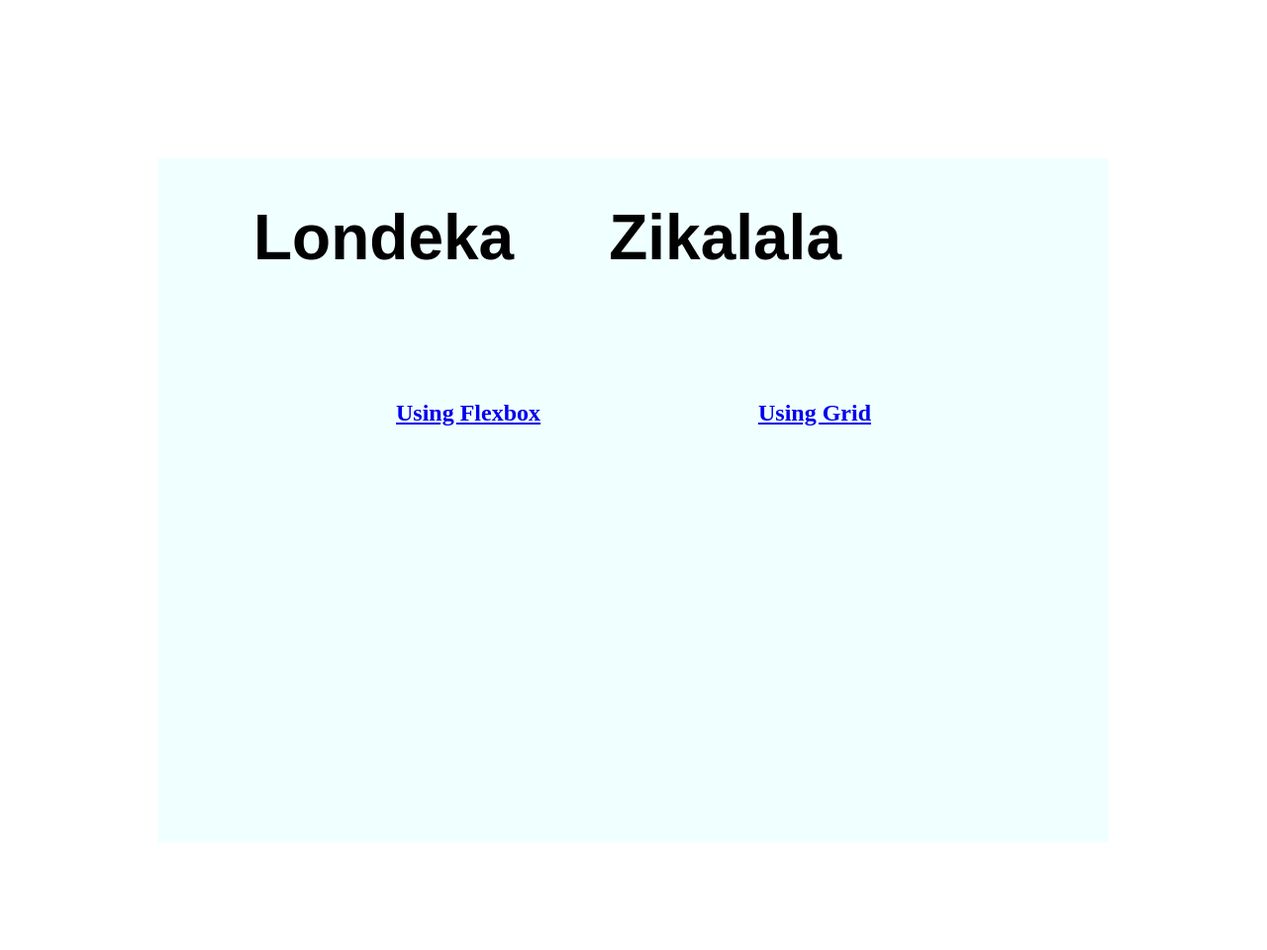
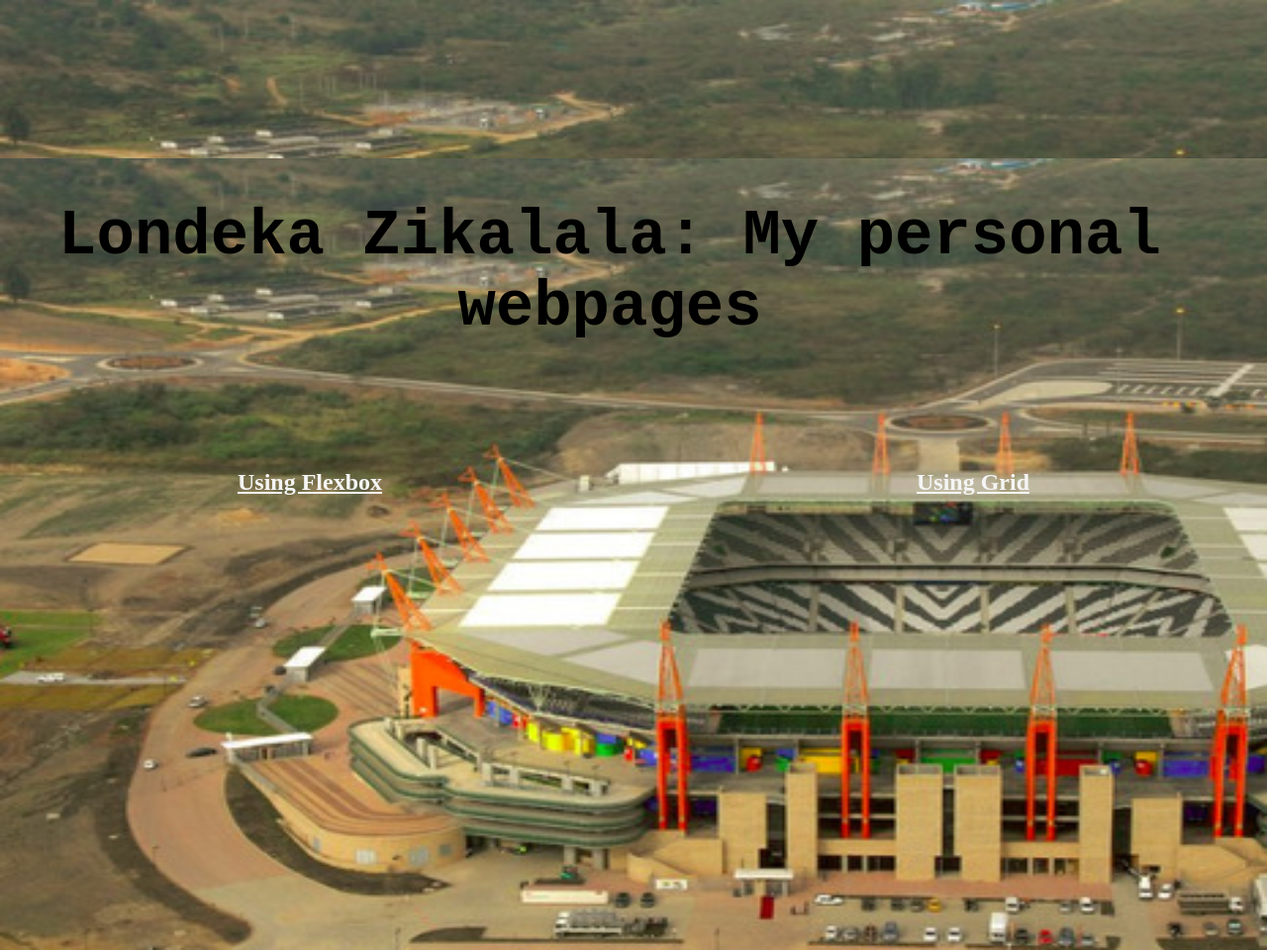
Before and after one commit to Londeka-Zikalala/Londeka-Zikalala.github.io-my-webpage, a plain HTML site: page index.html in a window 1280 px wide. Shown: the whole page at 99% size. Drawn offline with Linux system fonts and the light colour scheme.

Commit message:
background image added to landing page

```diff
--- a/index.html
+++ b/index.html
@@ -3,7 +3,7 @@
         <head>
 <meta charset="UTF-8">
     <meta name="viewport" content="width=device-width, initial-scale=1.0">
-    <title>basic_website</title>
+    <title>My Personal Webpages</title>
     <style>
 
 
@@ -12,48 +12,51 @@
     html,body {
                 height: 100%;
                 width: 100%;
-                margin: 0;
-                padding: 0;
+                margin: auto;
+                padding: auto;
                 left: 0;
                 top: 0;
                 font-size: 100%;
+                background-image:url(images/nelspruit-Mbombelastadium.jpg);
+                background-repeat: no-repeat;
+                background-size:100% 100%;
     }
+
+          a{
+            color:whitesmoke;
+          }
 
 
 
-
-@media only screen and (max-width: 33.75em) {  /* 540px */
+@media only screen and (max-width: 44em) {  /* 540px */
 
 .container {
     padding: auto;
-  width: 80%;
-  background-color: azure;
+    margin: auto;
+    width: 80%;
+    height: 100%;
+    background-color: sandybrown rosybrown;
 }
 .h1{
-            font-family: Arial, Helvetica, sans-serif;
+            font-family: 'Courier New', Courier, monospace;
             font-size:large;
             font-weight: bolder;
-            margin-top: 5em;
+            text-align: center;
+            margin-top: 1em;
             margin-bottom:0em;
             margin-right:1em ;
             margin-left:0em ;
             padding-left: 0em;
             color:black;
             padding-bottom:2em;
-            display:flex;
 
 
         }
-        .h12{
-            margin-right:1.5em;
-        }
+
 .links{
                     display: flex;
                     justify-content: space-between;
                     align-items: center;
-                    margin-left: 5em;
-                    margin-right: 5em;
-                    color: beige;
                     padding: auto;
 }
 
@@ -64,16 +67,16 @@
 
     .container {
         padding: auto;
-            width: 85%;
-            margin-left: auto;
-            margin-right: auto;
-            margin-top: 0em;
-            background-color: azure;
+        margin: auto;
+            width:85%;
+            height:100%;
+            background-color: sandybrown rosybrown;
         }
         .h1{
-            font-family: Arial, Helvetica, sans-serif;
+            font-family: 'Courier New', Courier, monospace;
             font-size: xx-large;
             font-weight: bolder;
+            text-align: center;
             margin-top: 5em;
             margin-bottom:0em;
             color:black;
@@ -84,16 +87,13 @@
 
 
         }
-        .h12{
-            margin-right:1.5em;
-        }
+
         .links{
                     display: flex;
                     justify-content: space-between;
-                    align-items: center;
+                    align-content: center;
                     margin-left: 10em;
                     margin-right: 10em;
-                    color: beige;
 
         }
 
@@ -101,14 +101,17 @@
 @media only screen and (min-width: 60em) { /* 960px */
   .container {
     padding: auto;
-    width: 75%;
-    max-width: 60rem;
-    background-color:azure;
+    margin: auto;
+    width: 100%;
+    height:100%;
+    max-width: 100rem;
+
   }
   .h1{
-            font-family: Arial, Helvetica, sans-serif;
+            font-family: 'Courier New', Courier, monospace;
             font-size: xx-large;
             font-weight: bolder;
+            text-align: center;
             margin-top: 5em;
             margin-bottom:0em;
             color:black;
@@ -118,26 +121,19 @@
 
 
         }
-        .h12{
-            margin-left: 1.5em;
-            margin-right:1.5em;
-        }
-  .links{
+
+   .links{
                     display: flex;
                     justify-content: space-between;
                     align-items: center;
                     margin-left: 15em;
                     margin-right: 15em;
-                    color: beige;
                     padding-bottom:25em;
                     padding-top:0em;
                     margin-top:0em;
                 }
 
-        .h11,h12{
-            text-align: center;
 
-        }
   }
 
     </style>
@@ -148,8 +144,8 @@
 
     <main class="container">
         <div class="h1">
-            <h1 class="h12">Londeka</h1>
-            <h1 class="h11">Zikalala</h1>
+            <h1> Londeka Zikalala: My personal webpages </h1>
+
         </div>
 
         <div class="links">
```
